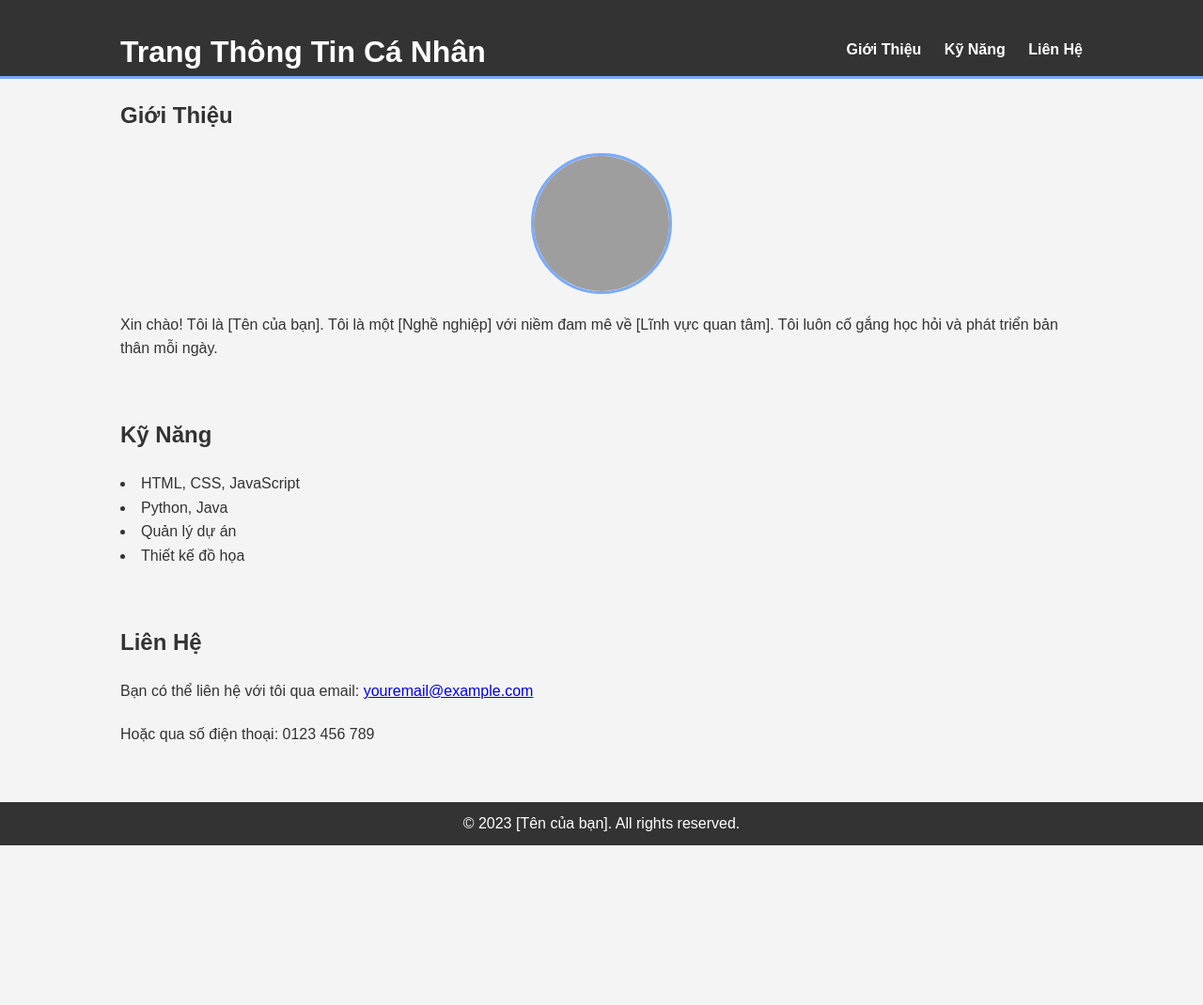
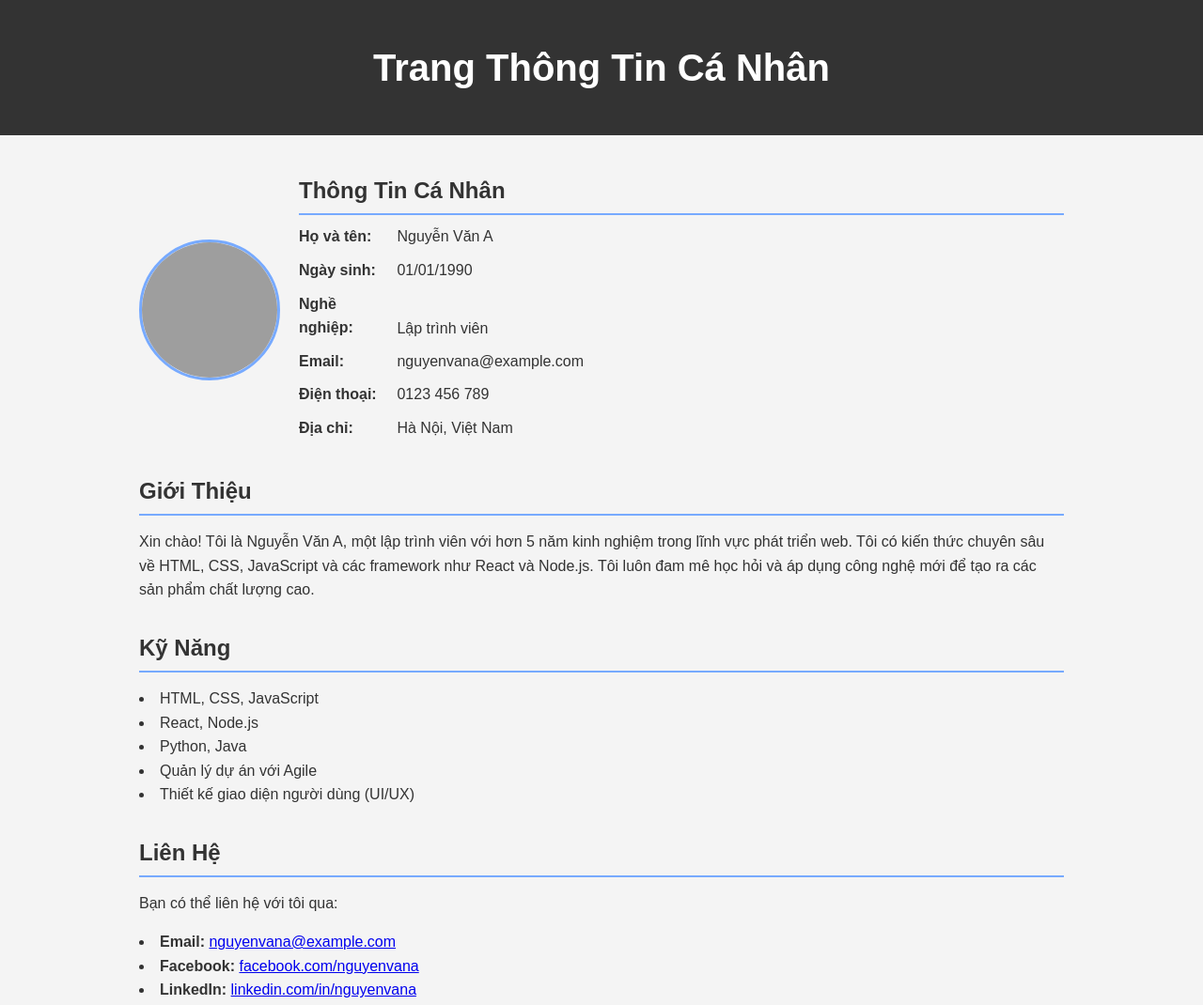
Before and after one commit to ducmanh2907/nhom5, a plain HTML site: page index.html in a window 1280 px wide. Shown: the top 1070 px of the page at 94% size. Before the commit the page ends 900 px from the top, so only its background shows below. Drawn offline with Linux system fonts and the light colour scheme; grey boxes are pictures that could not be loaded.

Commit message:
projecte

```diff
--- a/index.html
+++ b/index.html
@@ -10,48 +10,65 @@
     <header>
         <div class="container">
             <h1>Trang Thông Tin Cá Nhân</h1>
-            <nav>
-                <ul>
-                    <li><a href="#about">Giới Thiệu</a></li>
-                    <li><a href="#skills">Kỹ Năng</a></li>
-                    <li><a href="#contact">Liên Hệ</a></li>
-                </ul>
-            </nav>
         </div>
     </header>
 
-    <section id="about" class="section">
-        <div class="container">
+    <main class="container">
+        <!-- Phần hình ảnh và thông tin cá nhân -->
+        <section id="profile">
+            <div class="profile-image">
+                <img src="https://encrypted-tbn0.gstatic.com/images?q=tbn:ANd9GcQdIQNtM1KoFuSyzeXiwcCX8ZHPvufDU1WcHQ&s" alt="Hình ảnh cá nhân">
+            </div>
+            <div class="profile-info">
+                <h2>Thông Tin Cá Nhân</h2>
+                <ul>
+                    <li><strong>Họ và tên:</strong> Nguyễn Văn A</li>
+                    <li><strong>Ngày sinh:</strong> 01/01/1990</li>
+                    <li><strong>Nghề nghiệp:</strong> Lập trình viên</li>
+                    <li><strong>Email:</strong> nguyenvana@example.com</li>
+                    <li><strong>Điện thoại:</strong> 0123 456 789</li>
+                    <li><strong>Địa chỉ:</strong> Hà Nội, Việt Nam</li>
+                </ul>
+            </div>
+        </section>
+
+        <!-- Phần giới thiệu -->
+        <section id="about">
             <h2>Giới Thiệu</h2>
-            <!-- Thêm hình ảnh cá nhân -->
-            <img src="https://i.pinimg.com/236x/86/3c/c9/863cc916732ca0f71ba7b5ee7bab23d8.jpg" alt="Hình ảnh cá nhân" class="profile-image">
-            <p>Xin chào! Tôi là [Tên của bạn]. Tôi là một [Nghề nghiệp] với niềm đam mê về [Lĩnh vực quan tâm]. Tôi luôn cố gắng học hỏi và phát triển bản thân mỗi ngày.</p>
-        </div>
-    </section>
+            <p>
+                Xin chào! Tôi là Nguyễn Văn A, một lập trình viên với hơn 5 năm kinh nghiệm trong lĩnh vực phát triển web.
+                Tôi có kiến thức chuyên sâu về HTML, CSS, JavaScript và các framework như React và Node.js.
+                Tôi luôn đam mê học hỏi và áp dụng công nghệ mới để tạo ra các sản phẩm chất lượng cao.
+            </p>
+        </section>
 
-    <section id="skills" class="section">
-        <div class="container">
+        <!-- Phần kỹ năng -->
+        <section id="skills">
             <h2>Kỹ Năng</h2>
             <ul>
                 <li>HTML, CSS, JavaScript</li>
+                <li>React, Node.js</li>
                 <li>Python, Java</li>
-                <li>Quản lý dự án</li>
-                <li>Thiết kế đồ họa</li>
+                <li>Quản lý dự án với Agile</li>
+                <li>Thiết kế giao diện người dùng (UI/UX)</li>
             </ul>
-        </div>
-    </section>
+        </section>
 
-    <section id="contact" class="section">
-        <div class="container">
+        <!-- Phần liên hệ -->
+        <section id="contact">
             <h2>Liên Hệ</h2>
-            <p>Bạn có thể liên hệ với tôi qua email: <a href="mailto:youremail@example.com">youremail@example.com</a></p>
-            <p>Hoặc qua số điện thoại: 0123 456 789</p>
-        </div>
-    </section>
+            <p>Bạn có thể liên hệ với tôi qua:</p>
+            <ul>
+                <li><strong>Email:</strong> <a href="mailto:nguyenvana@example.com">nguyenvana@example.com</a></li>
+                <li><strong>Facebook:</strong> <a href="https://facebook.com/nguyenvana" target="_blank">facebook.com/nguyenvana</a></li>
+                <li><strong>LinkedIn:</strong> <a href="https://linkedin.com/in/nguyenvana" target="_blank">linkedin.com/in/nguyenvana</a></li>
+            </ul>
+        </section>
+    </main>
 
     <footer>
         <div class="container">
-            <p>&copy; 2023 [Tên của bạn]. All rights reserved.</p>
+            <p>&copy; 2023 Nguyễn Văn A. All rights reserved.</p>
         </div>
     </footer>
 </body>
--- a/style.css
+++ b/style.css
@@ -14,58 +14,78 @@ body {
 
 .container {
     width: 80%;
-    margin: auto;
-    overflow: hidden;
+    margin: 0 auto;
+    padding: 20px;
 }
 
 header {
     background: #333;
     color: #fff;
-    padding-top: 30px;
-    min-height: 70px;
-    border-bottom: #77aaff 3px solid;
+    padding: 20px 0;
+    text-align: center;
 }
 
 header h1 {
-    float: left;
+    font-size: 2.5rem;
 }
 
-header nav {
-    float: right;
-    margin-top: 10px;
+/* Phần hình ảnh và thông tin cá nhân */
+#profile {
+    display: flex;
+    align-items: center;
+    margin: 20px 0;
 }
 
-header nav ul {
+.profile-image img {
+    width: 150px;
+    height: 150px;
+    border-radius: 50%;
+    border: 3px solid #77aaff;
+    margin-right: 20px;
+}
+
+.profile-info {
+    flex: 1;
+}
+
+.profile-info h2 {
+    margin-bottom: 10px;
+}
+
+.profile-info ul {
     list-style: none;
 }
 
-header nav ul li {
-    display: inline;
-    margin-left: 20px;
+.profile-info ul li {
+    margin-bottom: 10px;
 }
 
-header nav ul li a {
-    color: #fff;
-    text-decoration: none;
-    font-weight: bold;
+.profile-info ul li strong {
+    display: inline-block;
+    width: 100px;
 }
 
-.section {
-    padding: 20px 0;
+/* Phần giới thiệu, kỹ năng, liên hệ */
+section {
+    margin-bottom: 30px;
 }
 
-.section h2 {
-    margin-bottom: 20px;
+section h2 {
+    margin-bottom: 15px;
+    color: #333;
+    border-bottom: 2px solid #77aaff;
+    padding-bottom: 5px;
 }
 
-.section p, .section ul {
-    margin-bottom: 20px;
+section p, section ul {
+    margin-bottom: 15px;
 }
 
-.section ul {
+section ul {
     list-style: inside;
 }
 
+/* Footer */
 footer {
     background: #333;
     color: #fff;
@@ -77,14 +97,3 @@ footer {
 footer p {
     margin: 0;
 }
-/* CSS cho hình ảnh cá nhân */
-.profile-image {
-    width: 150px; /* Điều chỉnh kích thước hình ảnh */
-    height: 150px;
-    border-radius: 50%; /* Làm hình ảnh tròn */
-    border: 3px solid #77aaff; /* Thêm viền */
-    margin-bottom: 20px; /* Khoảng cách dưới hình ảnh */
-    display: block; /* Để hình ảnh nằm giữa */
-    margin-left: auto;
-    margin-right: auto;
-}
```
